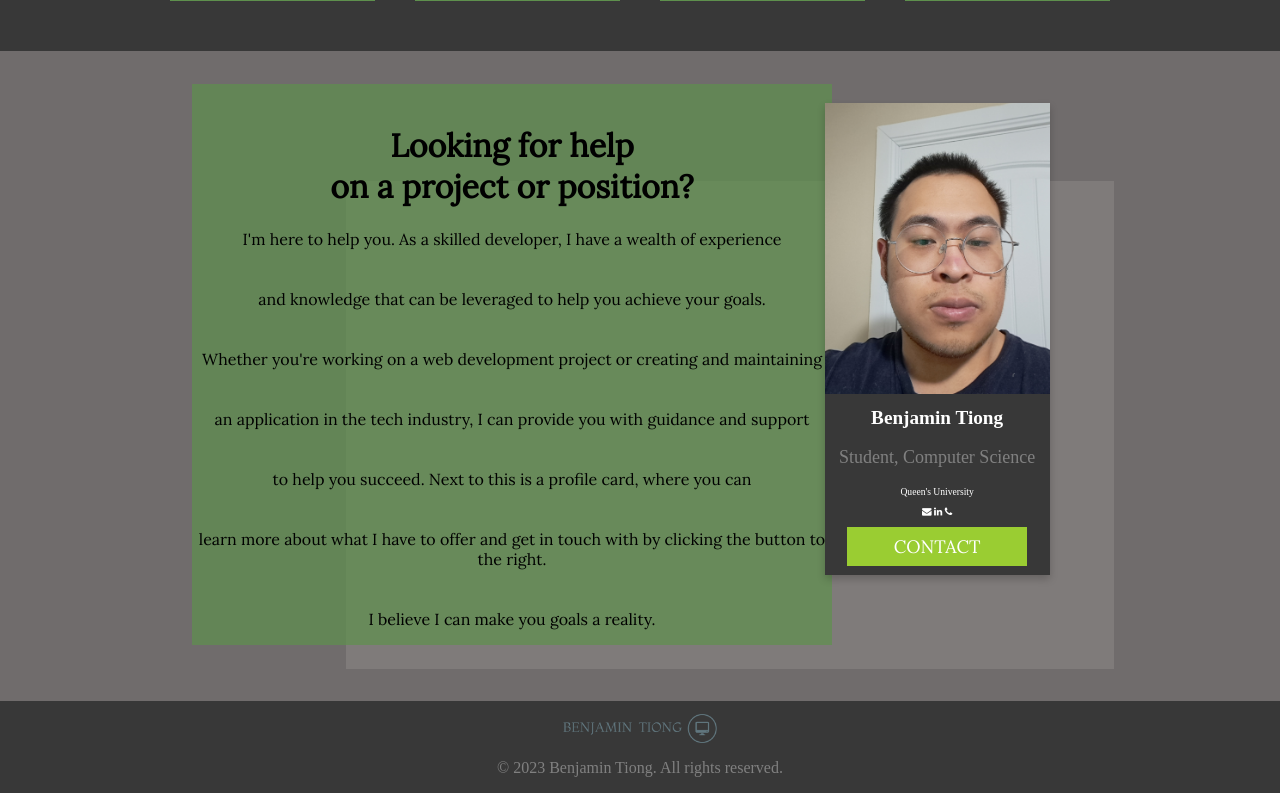
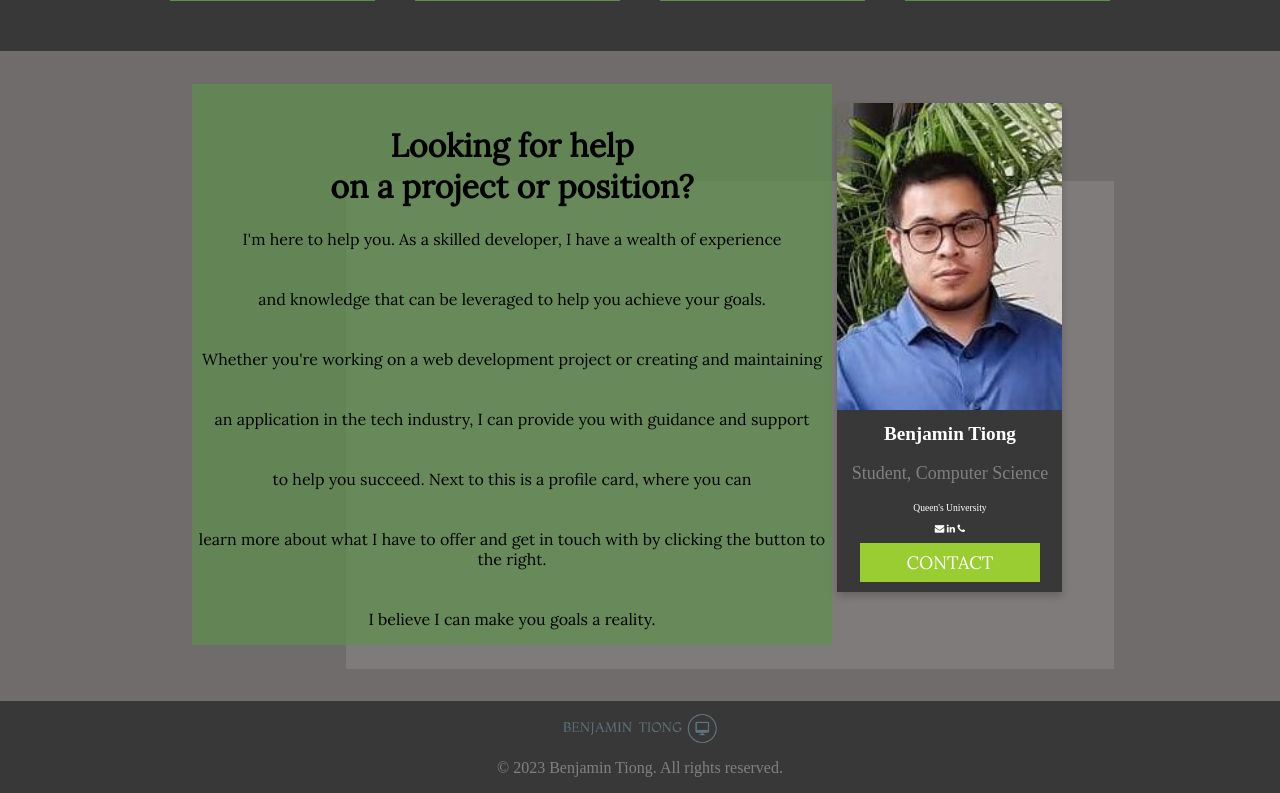
Before and after one commit to bengoEOZZ/portfolio, a PHP site: page / in a window 1280 px wide. Shown: the part 1728-2521 px from the top of the page. Run offline with PHP 8.4, Linux system fonts and the light colour scheme.

Commit message:
Changed Profile Card Picture

```diff
--- a/index.php
+++ b/index.php
@@ -100,7 +100,7 @@
             </p>
         </div>
         <div class="about about-hidden" id="about-card">
-            <img src="/static/images/ben.png" alt="John" style="width:100%">
+            <img src="/static/images/bengo.jpg" alt="John" style="width:100%">
             <h1>Benjamin Tiong</h1>
             <p class="card-title">Student, Computer Science</p>
             <p>Queen's University</p>
--- a/static/css/home_style.css
+++ b/static/css/home_style.css
@@ -181,10 +181,10 @@ body {
 #about-card {
     position: absolute;
     top: 8%;
-    right: 8%;
+    right: 7%;
     background-color: rgba(56,56,56,255);
     box-shadow: 0 4px 8px 0 rgba(0, 0, 0, 0.2);
-    max-width: 225px;
+    width: 225px;
     max-height: auto;
     margin-right: 10%;
     text-align: center;
```
Also changed, not shown: static/images/ben.png (deleted), static/images/bengo.jpg (added).
